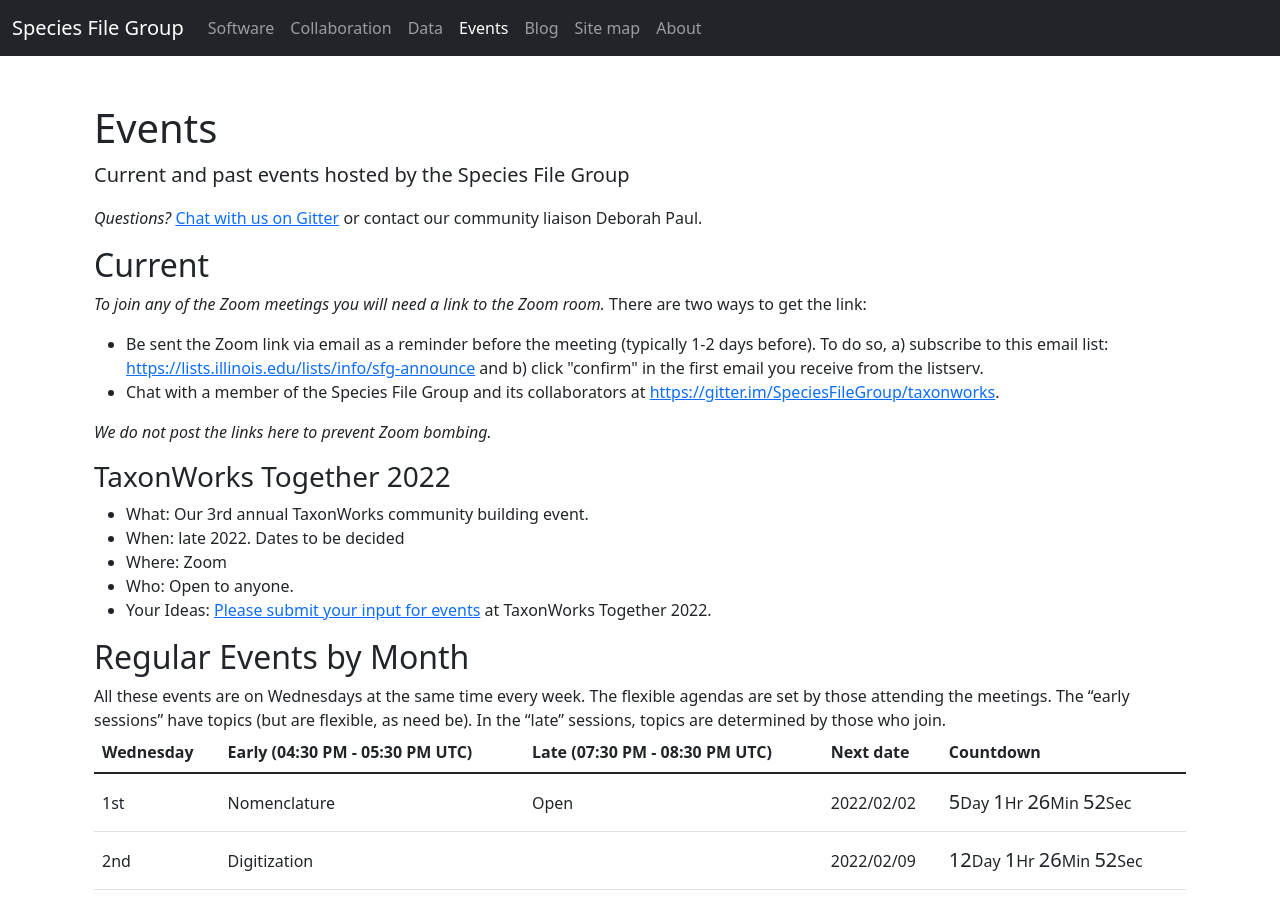
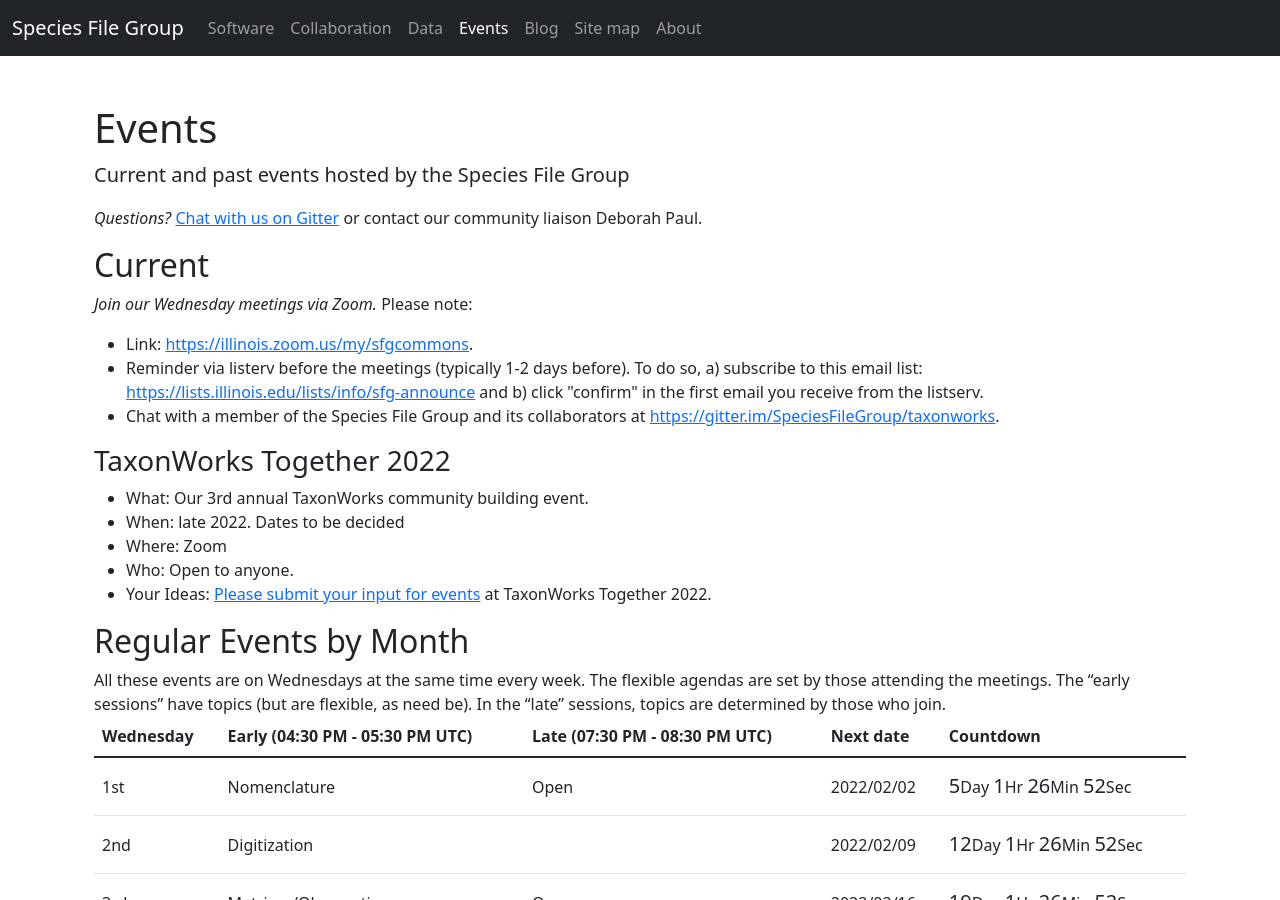
Before and after one commit to pnhogan/speciesfilegroup.github.io, a Jekyll site: the page built from events.html, in a window 1280 px wide and 900 px high. Built offline with Jekyll 4.4.1, drawn with Linux system fonts in a browser that asks for light colours.

Commit message:
added Zoom link and edited related text

```diff
--- a/events.html
+++ b/events.html
@@ -10,12 +10,12 @@
 
   <h2> Current </h2>
 
-  <p><em>To join any of the Zoom meetings you will need a link to the Zoom room.</em> There are two ways to get the link:
+  <p><em>Join our Wednesday meetings via Zoom.</em> Please note:
     <ul>
-      <li> Be sent the Zoom link via email as a reminder before the meeting (typically 1-2 days before). To do so, a) subscribe to this email list: <a href="https://lists.illinois.edu/lists/info/sfg-announce">https://lists.illinois.edu/lists/info/sfg-announce</a> and b) click "confirm" in the first email you receive from the listserv. </li>
-      <li> Chat with a member of the Species File Group and its collaborators at <a href="https://gitter.im/SpeciesFileGroup/taxonworks">https://gitter.im/SpeciesFileGroup/taxonworks</a>.
+      <li>Link: <a href="https://https://illinois.zoom.us/my/sfgcommons">https://illinois.zoom.us/my/sfgcommons<a/>.</li>
+      <li>Reminder via listerv before the meetings (typically 1-2 days before). To do so, a) subscribe to this email list: <a href="https://lists.illinois.edu/lists/info/sfg-announce">https://lists.illinois.edu/lists/info/sfg-announce</a> and b) click "confirm" in the first email you receive from the listserv. </li>
+      <li>Chat with a member of the Species File Group and its collaborators at <a href="https://gitter.im/SpeciesFileGroup/taxonworks">https://gitter.im/SpeciesFileGroup/taxonworks</a>.
     </ul>
-  <em> We do not post the links here to prevent Zoom bombing.</em>
   </p>
 
   <h3> TaxonWorks Together 2022 </h3>
```
